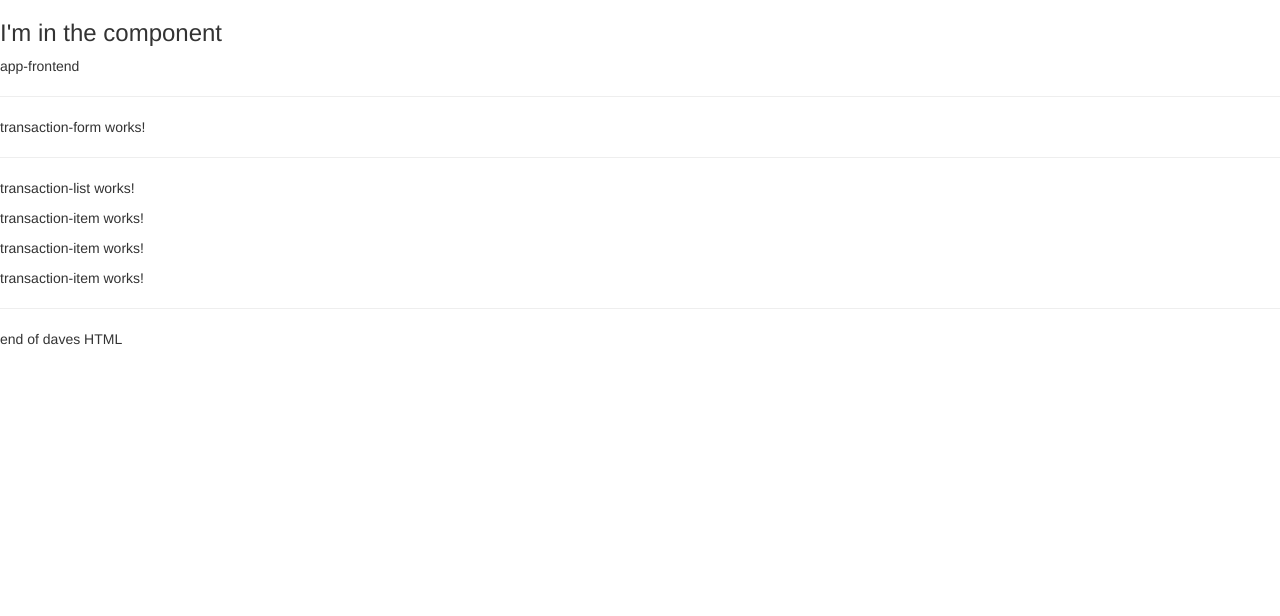
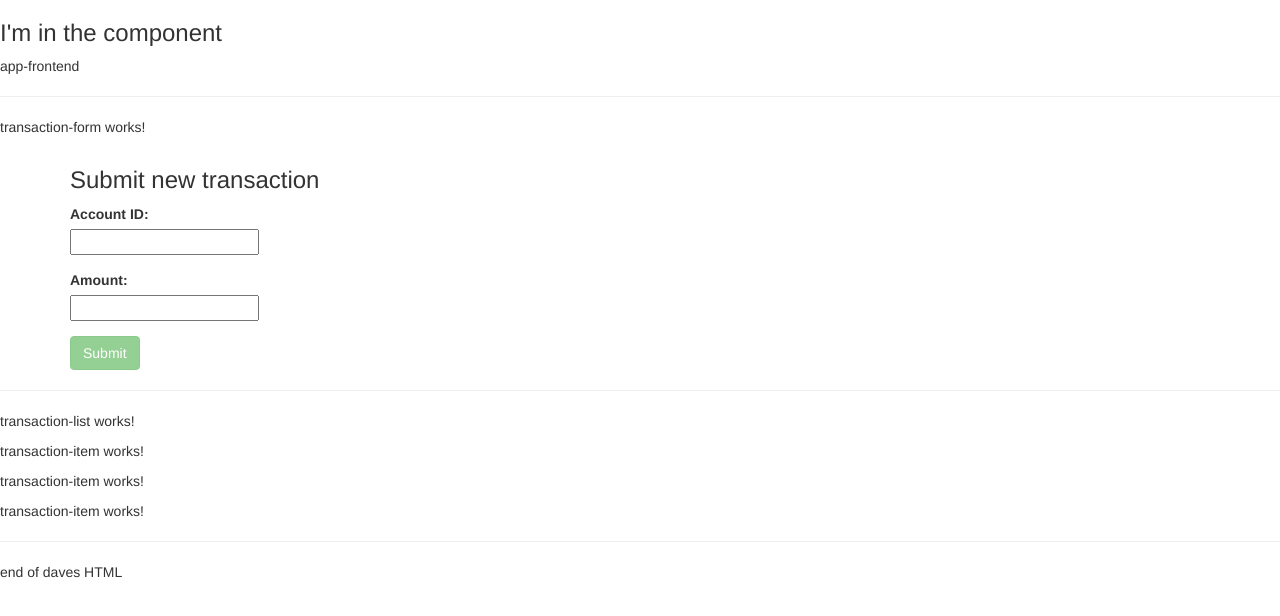
Before and after one commit to davebage/fullstack-boilerplate-dotnet-angular, an Angular app in the folder app-frontend/: page / in a window 1280 px wide. Shown: the top 616 px of the page. Built offline with nearby package versions, Linux system fonts and the light colour scheme.

Commit message:
Enhance transaction form
- place components
- create form controls and validation

```diff
--- a/app-frontend/src/app/transaction-form/transaction-form.component.html
+++ b/app-frontend/src/app/transaction-form/transaction-form.component.html
@@ -1 +1,38 @@
 <p>transaction-form works!</p>
+<div class="container">
+    <h3>Submit new transaction</h3>
+    <form (ngSubmit)="onSubmit(transactionForm)" #transactionForm="ngForm">
+        <div class="form-group">
+            <label for="account_id">Account ID:</label><br />
+            <input type="text"
+                   required
+                   data-type="account-id"
+                   name="account_id"
+                   [(ngModel)]="model.account_id"
+                   id="account_id"
+                   #account_id="ngModel" />
+            <div [hidden]="account_id.valid || account_id.pristine"
+                 class="alert alert-danger">
+                 Account Id is required
+            </div>
+        </div>
+        <div class="form-group">
+            <label for="amount">Amount:</label><br />
+            <input type="number"
+                   required
+                   data-type="amount"
+                   name="amount"
+                   [(ngModel)]="model.amount"
+                   id="amount"
+                   #amount="ngModel" />
+            <div [hidden]="amount.valid || amount.pristine"
+                   class="alert alert-danger">
+                   Amount is required
+            </div>
+        </div>
+        <input data-type="transaction-submit"
+               type="submit"
+               class="btn btn-success"
+               [disabled]="!transactionForm.form.valid" />
+    </form>
+</div>
--- a/app-frontend/src/app/transaction-form/transaction-form.component.ts
+++ b/app-frontend/src/app/transaction-form/transaction-form.component.ts
@@ -1,10 +1,19 @@
+import { NgForm } from '@angular/forms';
 import { Component } from '@angular/core';
-
+import { TransactionRequest } from '../transaction-request';
 @Component({
   selector: 'app-transaction-form',
   templateUrl: './transaction-form.component.html',
   styleUrls: ['./transaction-form.component.css']
 })
 export class TransactionFormComponent {
-
+  model = new TransactionRequest("","");
+  submitted = false;
+  onSubmit(transactionForm: NgForm) {
+    this.submitted = true;
+    if(transactionForm.valid)
+    {
+      transactionForm.reset();
+    }
+  }
 }
--- a/app-frontend/src/app/transaction-request.ts
+++ b/app-frontend/src/app/transaction-request.ts
@@ -1,10 +1,7 @@
 export class TransactionRequest {
-    account_id: string;
-    amount: number;
-
-    constructor(account_id: string, amount: number)
-    {
-        this.account_id = account_id;
-        this.amount = amount;
-    }
+    constructor(
+        public account_id: string,
+        public  amount: string
+    )
+    { }
 }
```
